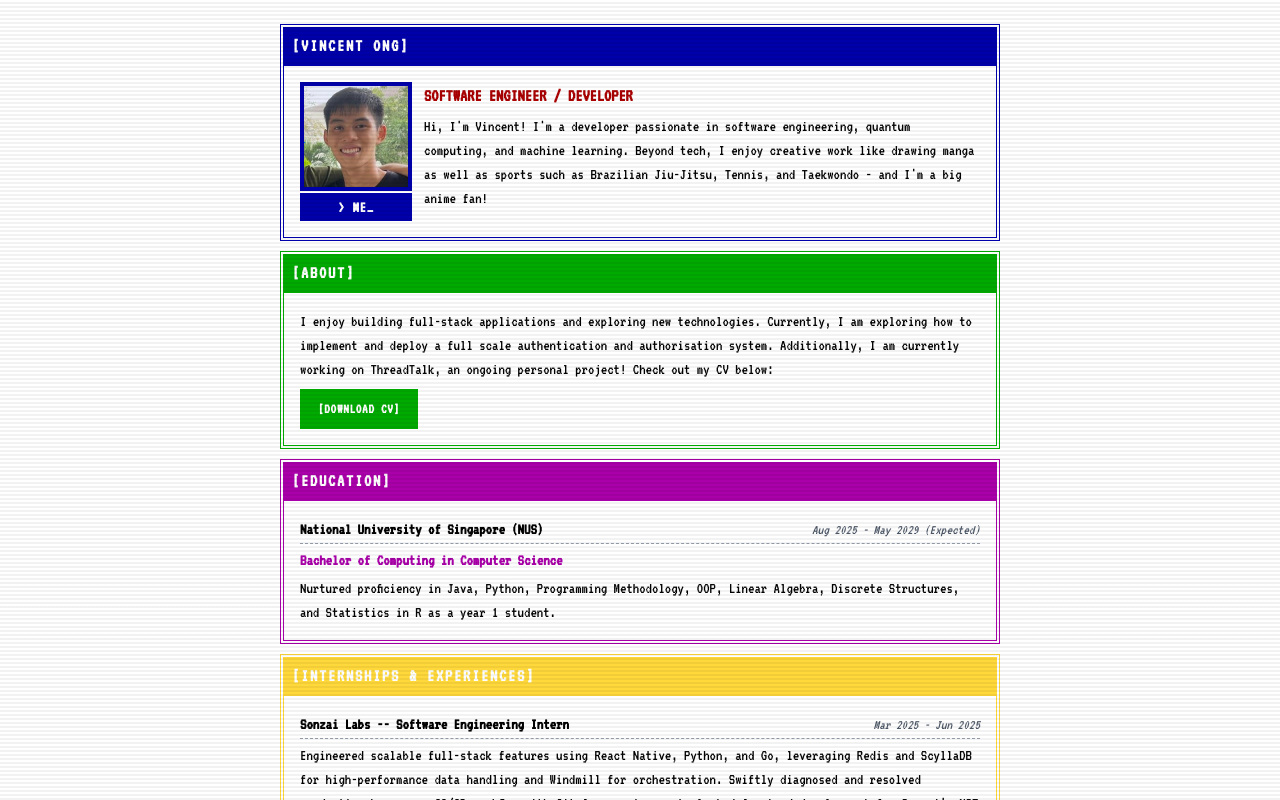
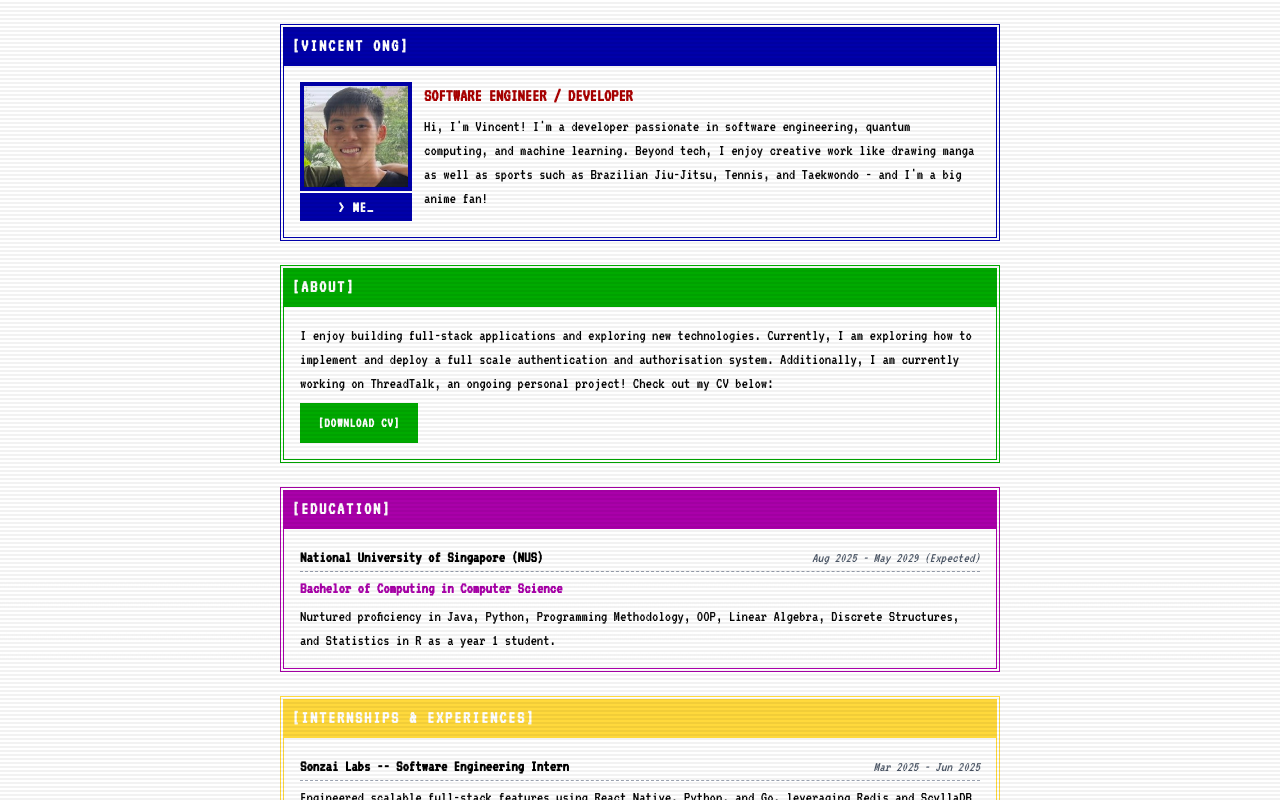
Before and after one commit to v1-nce/pwebsite, a Next.js app: page / in a window 1280 px wide. Shown: the top 800 px of the page. Built offline with nearby package versions, Linux system fonts and the light colour scheme.

Commit message:
Add Animations

```diff
--- a/src/app/components/Section.tsx
+++ b/src/app/components/Section.tsx
@@ -1,4 +1,6 @@
-import { ReactNode, CSSProperties } from 'react';
+'use client';
+
+import { ReactNode, useRef, useEffect, useState, CSSProperties } from 'react';
 
 interface SectionProps {
   title: string;
@@ -7,9 +9,28 @@ interface SectionProps {
 }
 
 export const Section = ({ title, color, children }: SectionProps) => {
+  const ref = useRef<HTMLElement>(null);
+  const [isVisible, setIsVisible] = useState(false);
+
+  useEffect(() => {
+    const observer = new IntersectionObserver(
+      ([entry]) => {
+        setIsVisible(entry.isIntersecting);
+      },
+      { threshold: 0.1 }
+    );
+
+    if (ref.current) {
+      observer.observe(ref.current);
+    }
+
+    return () => observer.disconnect();
+  }, []);
+
   return (
     <section
-      className="retro-container"
+      ref={ref}
+      className={`retro-container mb-6 ${isVisible ? 'animate-slide-right' : 'opacity-0'}`}
       style={{ '--retro-color': `var(--tos-${color})` } as CSSProperties}
     >
       <header className="retro-header">
--- a/src/app/globals.css
+++ b/src/app/globals.css
@@ -17,6 +17,7 @@
     font-size: 1.2rem;
     @apply bg-tos-bg text-tos-text antialiased;
     -webkit-font-smoothing: none;
+    overflow-x: hidden; /* Prevents horizontal scrollbar during slide-in */
   }
 
   * {
@@ -34,17 +35,26 @@
   --color-tos-yellow: var(--tos-yellow);
   --color-tos-lightblue: var(--tos-lightblue);
 
+  /* UPDATED: Slower duration (0.8s) and cubic-bezier for "natural" feel */
   --animate-scan: scan 8s linear infinite;
-  --animate-slide-up: slide-up 0.6s ease-out forwards;
+  --animate-slide-up: slide-up 0.8s cubic-bezier(0.2, 0.8, 0.2, 1) forwards;
+  --animate-slide-right: slide-right 0.8s cubic-bezier(0.2, 0.8, 0.2, 1) forwards;
 
   @keyframes scan {
     0% { transform: translateY(-100%); }
     100% { transform: translateY(100vh); }
   }
 
+  /* UPDATED: Increased travel distance to 50px for visibility */
   @keyframes slide-up {
-    0% { opacity: 0; transform: translateY(20px); }
+    0% { opacity: 0; transform: translateY(50px); }
     100% { opacity: 1; transform: translateY(0); }
+  }
+
+  /* NEW: Slides in from the left */
+  @keyframes slide-right {
+    0% { opacity: 0; transform: translateX(-50px); }
+    100% { opacity: 1; transform: translateX(0); }
   }
 }
 
```
